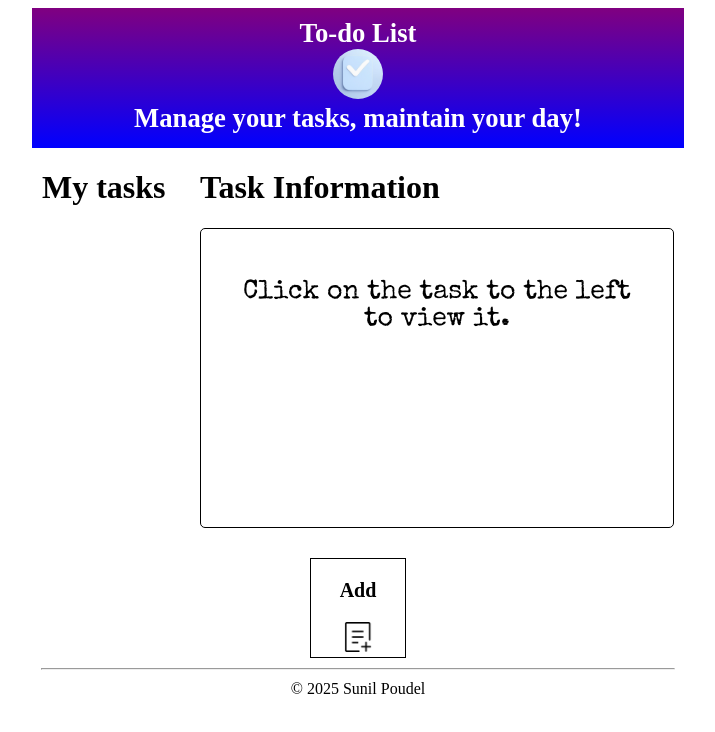
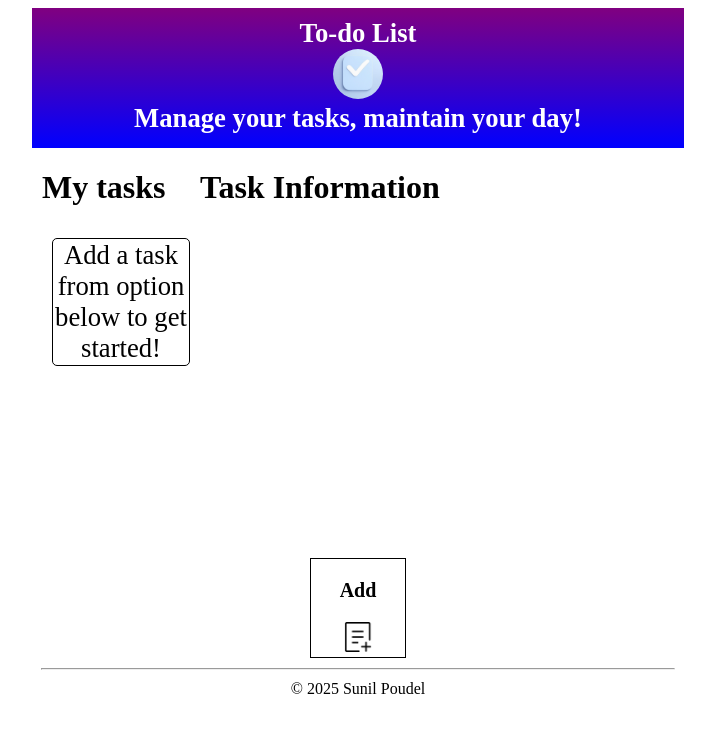
Before and after one commit to sunil-poudel/to-do-list, an Angular app: page / in a window 1280 px wide. Shown: the top 732 px of the page, without its empty margins (282-997 px from the left). Built offline with nearby package versions, Linux system fonts and the light colour scheme; a web font is replaced by a local one.

Commit message:
still little messy, need to reorganize

```diff
--- a/src/app/task/task.html
+++ b/src/app/task/task.html
@@ -2,15 +2,15 @@
 <!--  <div (click)="getTask()" id="task_heading">-->
     <h1>Task Information</h1>
 <!--  </div>-->
-  <div id="task">
-    @if(getCurrentTask()){
-      <div class="taskTitle">{{getCurrentTask()?.title}}</div>
-      <div class="taskDate">{{getCurrentTask()?.date}}</div>
-      <hr/>
-      <div class="taskDescription">{{getCurrentTask()?.description}}</div>
-    }
-    @else{
-      <div id="noTasks">Click on the task to the left to view it.</div>
-    }
-  </div>
+<!--  <div id="task">-->
+<!--    @if(getCurrentTask()){-->
+<!--      <div class="taskTitle">{{getCurrentTask()?.title}}</div>-->
+<!--      <div class="taskDate">{{getCurrentTask()?.date}}</div>-->
+<!--      <hr/>-->
+<!--      <div class="taskDescription">{{getCurrentTask()?.description}}</div>-->
+<!--    }-->
+<!--    @else{-->
+<!--      <div id="noTasks">Click on the task to the left to view it.</div>-->
+<!--    }-->
+<!--  </div>-->
 </div>
--- a/src/app/task/task.ts
+++ b/src/app/task/task.ts
@@ -13,14 +13,14 @@ export class Task {
   @Input() currentId?:number;
   protected currentTask?:TaskDb;
 
-  getCurrentTask(){
-    if(this.currentId!=undefined && this.tasksServices.showTask){
-      this.tasksServices.getTaskById(this.currentId,
-        (task)=>{
-          this.currentTask = task;
-        });
-      this.tasksServices.showTask = false;
-    }
-    return this.currentTask;
-  }
+  // getCurrentTask(){
+  //   if(this.currentId!=undefined && this.tasksServices.showTask){
+  //     this.tasksServices.getTaskById(this.currentId,
+  //       (task)=>{
+  //         this.currentTask = task;
+  //       });
+  //     this.tasksServices.showTask = false;
+  //   }
+  //   return this.currentTask;
+  // }
 }
--- a/src/app/tasks/tasks.html
+++ b/src/app/tasks/tasks.html
@@ -7,23 +7,25 @@
     <!--    }-->
   </div>
   <div id="tasks_list">
-    @if (!tasks) {
+
+<!--    @if (!tasks) {-->
       <!--      @if(getArchivedStatus()){-->
 <!--      <div class="tasks">No archived tasks!</div>-->
       <!--      } @else{-->
       <div class="tasks">Add a task from option below to get started!</div>
       <!--      }-->
-    } @else {
+<!--    } @else {-->
       <!--      @if(!getArchivedStatus()){-->
-      @for (task of tasks; track task.id) {
+<!--      @for (task of getTasksFromBackend(); track task.id) {-->
         <!--            <div class="tasks" [ngClass]="{'selected': selectedTask === task}" (click)="setCurrentTask(task.id); selectTask(task); onClick()">{{ task.title }}</div>-->
-        <div class="tasks" (click) = "onClickTask(task.id)">
-              {{task.title}}
-        </div>
-      }
+<!--        <div class="tasks" (click) = "onClickTask(task.id)">-->
+<!--              {{task.title}}-->
+<!--        </div>-->
+<!--      }-->
       <!--      }-->
-    }
+<!--    }-->
 
 
-  </div>
+<!--  </div>-->
 </div>
+</div>
--- a/src/app/tasks/tasks.ts
+++ b/src/app/tasks/tasks.ts
@@ -1,4 +1,4 @@
-import {Component, EventEmitter, inject, Output} from '@angular/core';
+import {afterEveryRender, Component, EventEmitter, inject, Output} from '@angular/core';
 import {TasksServices} from '../shared/tasks.services';
 import {TaskDb} from '../shared/shared';
 
@@ -23,6 +23,7 @@ export class Tasks {
     //     }
     //   }
     // );
+
   }
 
   onClickTask(id:number){
@@ -31,12 +32,20 @@ export class Tasks {
     // console.log("clicked id: ", this.clickedTaskId);
   }
 
-  getAllTasks(){
+  getTasksFromBackend(){
     this.tasksServices.getTaskFromBackend().subscribe(
       (response)=>{
-        return response;
+        this.tasks = response;
       }
     );
   }
+  //
+  // getAllTasks(){
+  //   this.getTasksFromBackend();
+  //   return this.tasks;
+  // }
+
+
+
 
 }
```
